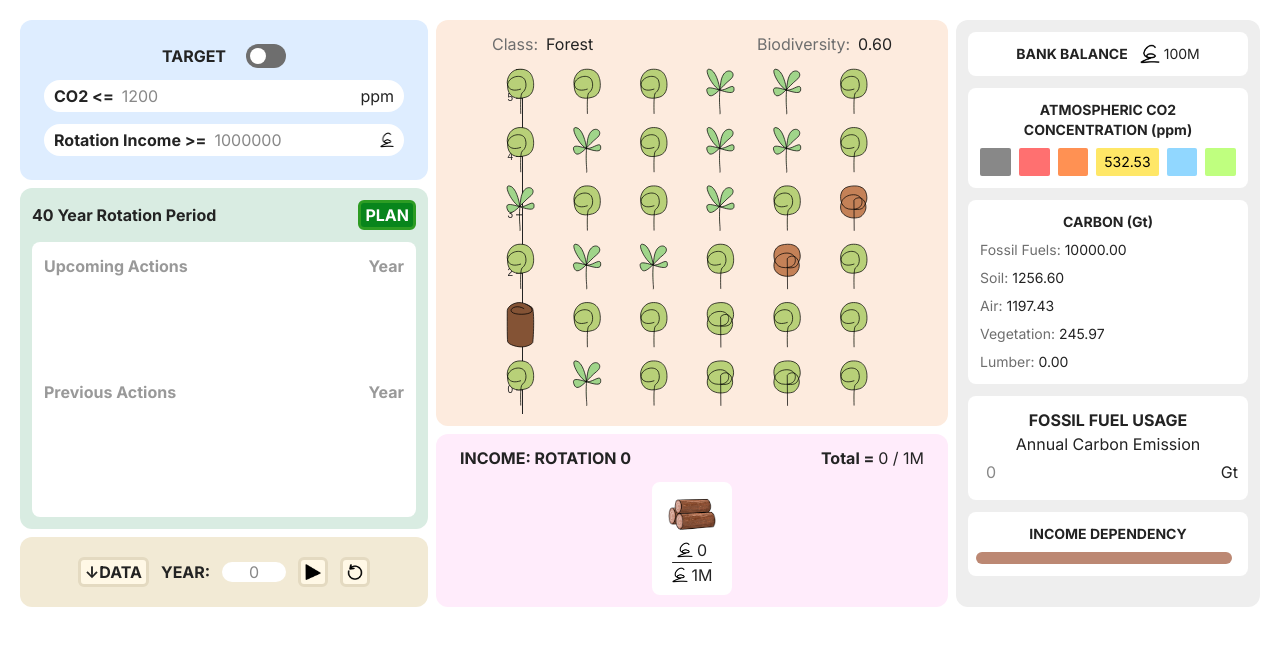
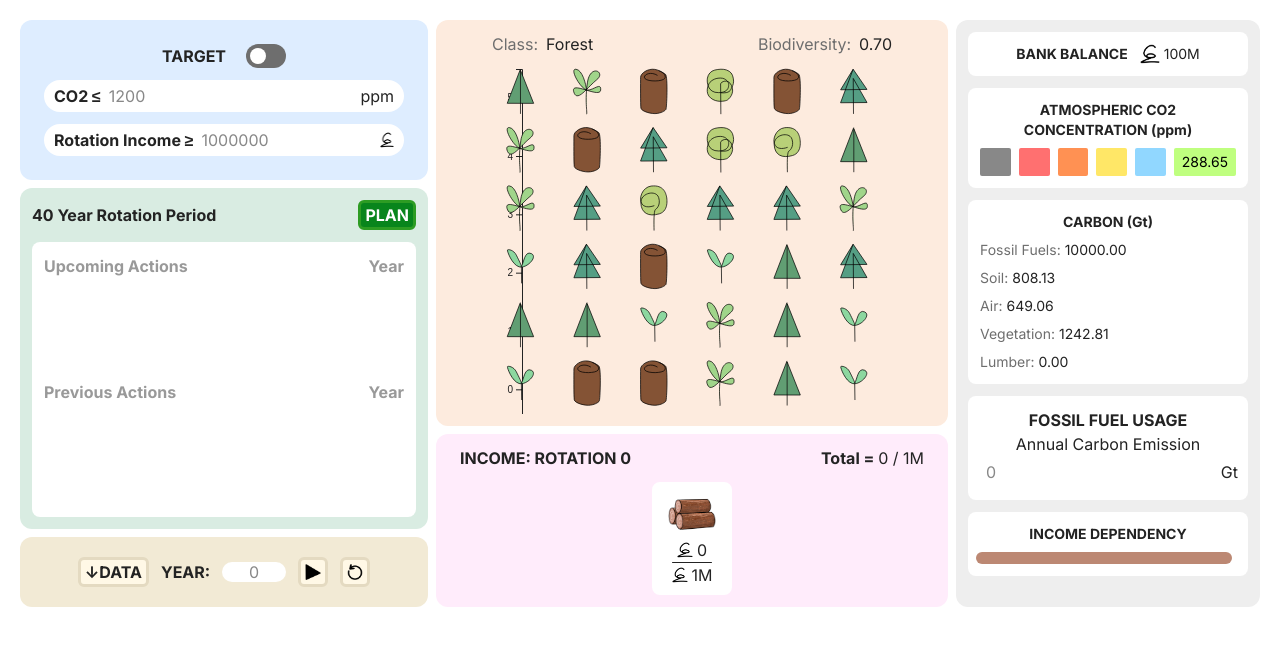
Before and after one commit to ggn1/microworld_dissertation_tcd, a Next.js app: page /world in a window 1280 px wide. Shown: the top 646 px of the page. Built offline with nearby package versions, Linux system fonts and the light colour scheme.

Commit message:
rotation income text box

```diff
--- a/app/components/Targets.jsx
+++ b/app/components/Targets.jsx
@@ -1,6 +1,5 @@
 import Big from 'big.js'
 import Switch from "./Switch"
-import Tag from "./Tag"
 import TextInput from "./TextInput"
 import * as utils from '../utils.js'
 import {useState, useEffect } from "react"
@@ -71,6 +70,7 @@
     const [isTargetMetFunds, setIsTargetMetFunds] = useState(0)
     const [showCO2Target, setShowCO2Target] = useState(showCO2)
     const [showIncomeTarget, setShowIncomeTarget] = useState(showIncome)
+    const [incomeFailed, setIncomeFailed] = useState(-1)
 
     const isTargetMet = (targetType, target) => {
         /**
@@ -100,6 +100,7 @@
                     (curYear == (curRotationPeriod * curRotation))
                 ) {
                     setIsTargetMetIncome(-1)
+                    if(incomeFailed == -1) setIncomeFailed(curRotation)
                 }
                 else setIsTargetMetIncome(0)
             }
@@ -222,6 +223,7 @@
 
     useEffect(() => {
         setCurRotation(rotation)
+        if (rotation < incomeFailed) setIncomeFailed(-1)
     }, [rotation])
 
     useEffect(() => {
@@ -235,6 +237,10 @@
     useEffect(() => {
         setShowIncomeTarget(showIncome)
     }, [showIncome])
+
+    useEffect(() => {
+        console.log("incomeFailed =", incomeFailed)
+    }, [incomeFailed])
 
     return (
         targetCO2 != null && targetIncome != null &&
@@ -251,7 +257,7 @@
             </div>
             {/* CO2 TARGET */}
             {showCO2Target && <TextInput
-                label="CO2 <="
+                label="CO2 ≤"
                 placeholder={targetCO2}
                 borderColor={
                     expMode ? colorBorderDefault :
@@ -266,12 +272,18 @@
                 hide={!showCO2Target}
             />}
             {/* INCOME */}
-            {showIncomeTarget && <TextInput
-                label="Rotation Income >="
+            {showIncomeTarget && <div className='flex gap-2 items-center'>
+                {!expMode && incomeFailed != -1 && <div
+                    className='font-bold text-center'
+                    style={{color: colorBad}}
+                >R{incomeFailed}</div>}
+                <TextInput
+                    label="Rotation Income ≥"
                     placeholder={targetIncome}
                     unit={<img src="barcon.png" className='h-4 w-auto'/>}
                     borderColor={
                         expMode ? colorBorderDefault :
+                        incomeFailed != -1 ? colorBad :
                         isTargetMetIncome == 1 ? colorGood :
                         isTargetMetIncome == -1 ? colorBad :
                         colorBorderDefault
@@ -280,7 +292,8 @@
                     sanityCheck={sanityCheckNumeric}
                     handleVal={(val) => handleVal("income", val)}
                     hide={!showIncomeTarget}
-            />}
+                />
+            </div>}
             {/* <Tag
                 width="100%" height="100%"
                 bgColor="#FFFFFF" borderWidth="4px"
--- a/app/utils.js
+++ b/app/utils.js
@@ -78,12 +78,13 @@
 
     if (level2) {
         const extendedPositions = [
-            [x - 2, y + 2],
-            [x, y + 2],
+            // [x + 2, y],
+            // [x - 2, y + 2],
+            // [x, y + 2],
             [x + 2, y + 2],
-            [x - 2, y],
-            [x + 2, y - 2],
-            [x, y - 2],
+            // [x - 2, y],
+            // [x + 2, y - 2],
+            // [x, y - 2],
             [x - 2, y - 2],
         ]
         adjacentPositions = adjacentPositions.concat(extendedPositions)
```
Also changed, not shown: 1 other file (tests, documents, lock files or other folders). Lines whose indentation alone changed are shown as unchanged.
